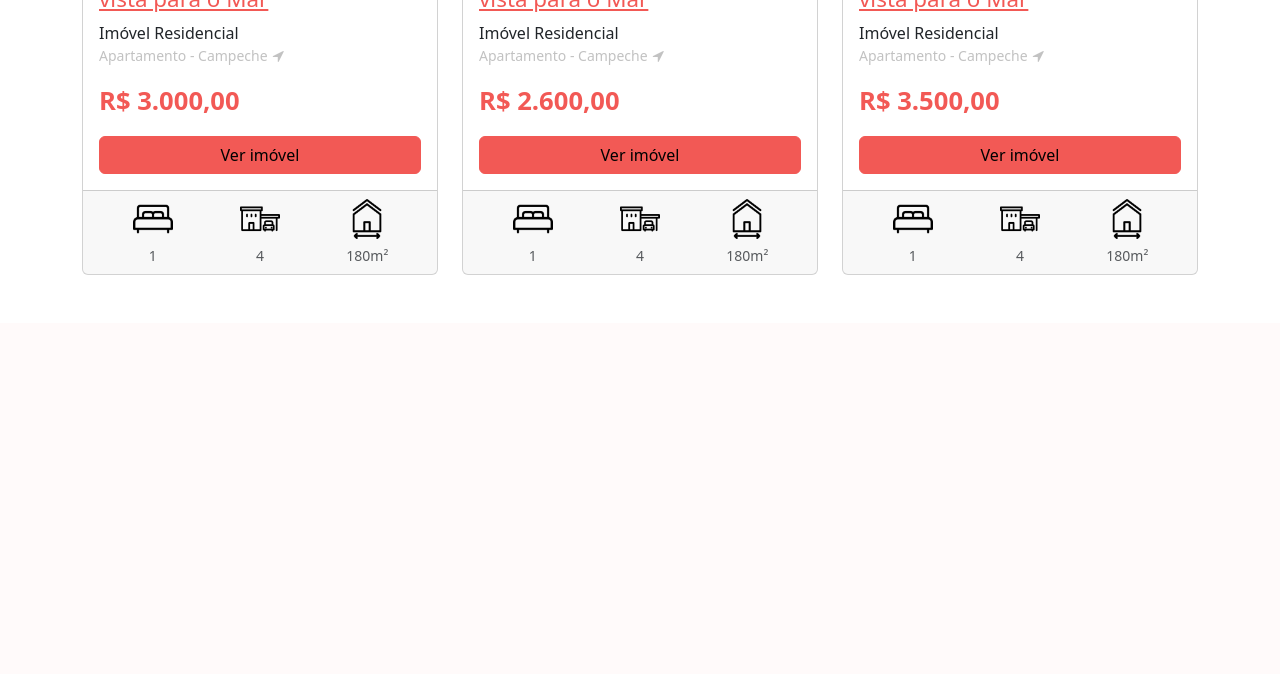
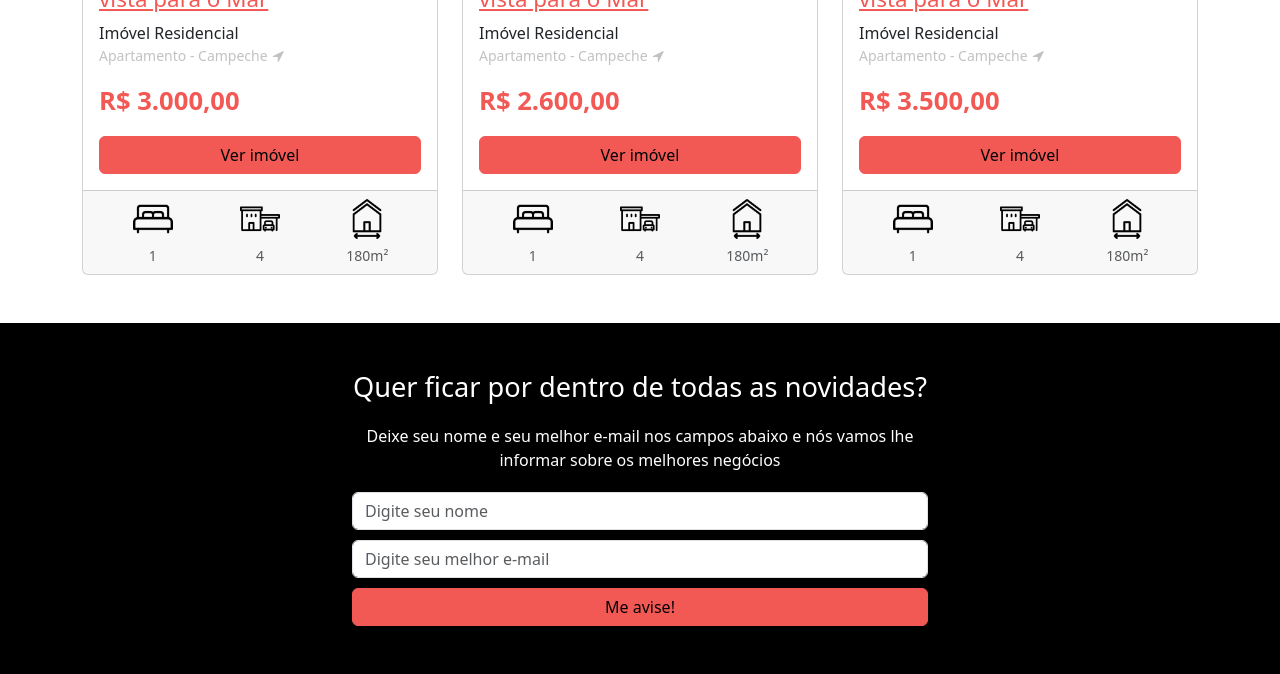
Before and after one commit to Markosjr/site-imobiliaria, a PHP site: page / in a window 1280 px wide. Shown: the part 2771-3445 px from the top of the page. Before the commit the page ends 3046 px from the top, so only its background shows below. Run offline with PHP 8.4, Linux system fonts and the light colour scheme; style sheets or scripts are compiled from the project's sources.

Commit message:
terceira dobra home page

```diff
--- a/_cdn/css/app.css
+++ b/_cdn/css/app.css
@@ -2939,6 +2939,36 @@ select.selectpicker {
   margin-bottom: 0px;
 }
 
+.main_optin {
+  text-align: center;
+}
+
+.main_optin h1 {
+  display: block;
+  text-align: center;
+  font-size: 1.7em;
+  margin: 0 auto;
+  margin-bottom: 20px;
+}
+
+.main_optin p {
+  margin: 0 auto;
+  margin-bottom: 20px;
+}
+
+.main_optin form {
+  max-width: 600px;
+  margin: 0 auto;
+}
+
+.main_optin form input {
+  margin-bottom: 10px;
+}
+
+.main_optin form button {
+  width: 100%;
+}
+
 
 
 /*# sourceMappingURL=app.css.map */
--- a/_cdn/scss/app.scss
+++ b/_cdn/scss/app.scss
@@ -5,3 +5,4 @@
 @use 'theme/header';
 @use 'pages/home';
 @use "fold/list_properties";
+@use "fold/optin";
--- a/index.php
+++ b/index.php
@@ -69,6 +69,21 @@ if(empty($getApp)){
 }
 ?>
 
+<article class="main_optin bg-black text-white py-5">
+    <div class="container">
+        <div class="row mx-auto"  style="max-width: 600px">
+            <h1>Quer ficar por dentro de todas as novidades?</h1>
+            <p>Deixe seu nome e seu melhor e-mail nos campos abaixo e nós vamos lhe informar sobre os melhores negócios</p>
+
+            <form action="">
+                <input type="text" class="form-control" placeholder="Digite seu nome" size="50">
+                <input type="email" class="form-control" placeholder="Digite seu melhor e-mail" size="50">
+                <button type="submit" class="btn btn-front"> Me avise!</button>
+            </form>
+        </div>
+    </div>
+</article>
+
 
 <script src="https://code.jquery.com/jquery-3.6.0.min.js"></script>
 <script src="https://cdn.jsdelivr.net/npm/bootstrap@4.6.2/dist/js/bootstrap.bundle.min.js"></script>
--- a/widget/home.php
+++ b/widget/home.php
@@ -357,8 +357,6 @@
                     </div>
                 </div>
             </article>
-
-
         </div>
     </div>
 </section>
```
Also changed, not shown: _cdn/scss/app.css (+25 -0 lines), 2 other files.
